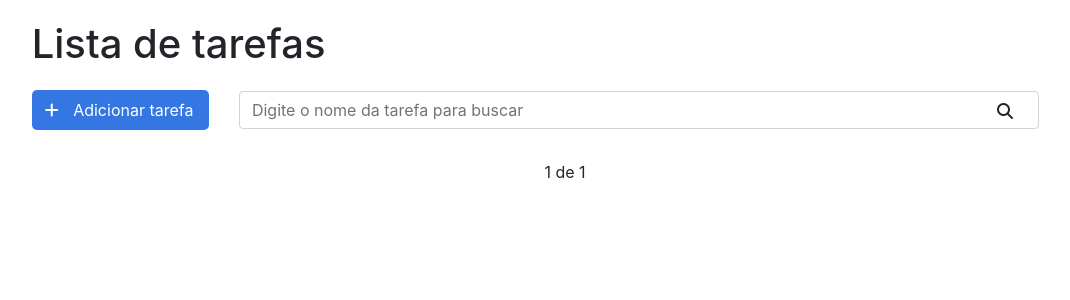
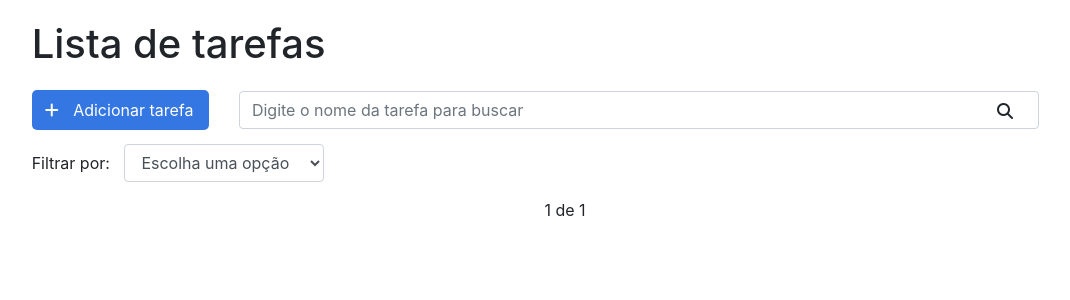
Before and after one commit to joseluisbezerra/to-do, a Django app: page / in a window 1280 px wide. Shown: the part 57-357 px from the top of the page, without its empty margins (75-1145 px from the left). Run offline with Django 3.2, Linux system fonts and the light colour scheme; the visitor is signed in with stand-in values (Sample User, id 1); data that the repository does not hold is empty; some libraries are stand-ins or nearby versions.

Commit message:
Adicionada a funcionalidade de filtro das tarefas por status

```diff
--- a/tasks/static/css/styles.css
+++ b/tasks/static/css/styles.css
@@ -62,6 +62,18 @@
     display: inline-block;
 }
 
+/* Filtro */
+.filter-div {
+    margin-bottom: 15px;
+    padding: 0;
+}
+
+#filter {
+    display: inline-block;
+    width: 200px;
+    margin-left: 10px;
+}
+
 
 /* Lista de tarefas */
 .list-div {
@@ -76,6 +88,7 @@
     list-style: none;
     font-size: 20px;
     height: 50px;
+    padding: 0 15px;
     padding-top: 10px;
     border-bottom: 1px dashed #ccc;
 }
--- a/tasks/static/js/scripts.js
+++ b/tasks/static/js/scripts.js
@@ -1,8 +1,10 @@
 $(document).ready(function() {
 
+    var baseurl =  window.location.origin;
     var deleteBtn = $('.delete-btn');
     var searchBtn = $('#search-btn');
     var searchForm = $('#search-form');
+    var filter = $('#filter');
 
     $(deleteBtn).on('click', function(e){
 
@@ -19,4 +21,9 @@ $(document).ready(function() {
     $(searchBtn).on('click', function() {
         searchForm.submit();
     });
+
+    $(filter).change(function() {
+        var filter = $(this).val();
+        window.location.href = baseurl + '?filter=' + filter;
+    });
 });
--- a/tasks/templates/tasks/list.html
+++ b/tasks/templates/tasks/list.html
@@ -15,6 +15,15 @@
                 <input type="text" class="form-control" id="search" name="search" placeholder="Digite o nome da tarefa para buscar" value="{{ request.GET.search }}">
                 <i class="fas fa-search" id="search-btn"></i>
             </form>
+        </div>
+
+        <div class="col-12 filter-div">
+            <span>Filtrar por: </span>
+            <select name="filter" id="filter" class="form-control">
+                <option value="">Escolha uma opção</option>
+                <option value="done">Tarefas concluídas</option>
+                <option value="doing">Tarefas não concluídas</option>
+            </select>
         </div>
 
         {% if messages %}
--- a/tasks/views.py
+++ b/tasks/views.py
@@ -10,9 +10,12 @@ from .forms import TaskForm
 def task_list(request):
 
     search = request.GET.get('search')
+    filter = request.GET.get('filter')
 
     if (search):
         tasks = Task.objects.filter(title__icontains=search, user=request.user)
+    elif (filter):
+        tasks = Task.objects.filter(done=filter, user=request.user)
     else:
         tasks_list = Task.objects.all().order_by('-created_at').filter(user=request.user)
         paginator = Paginator(tasks_list, 3)
```
